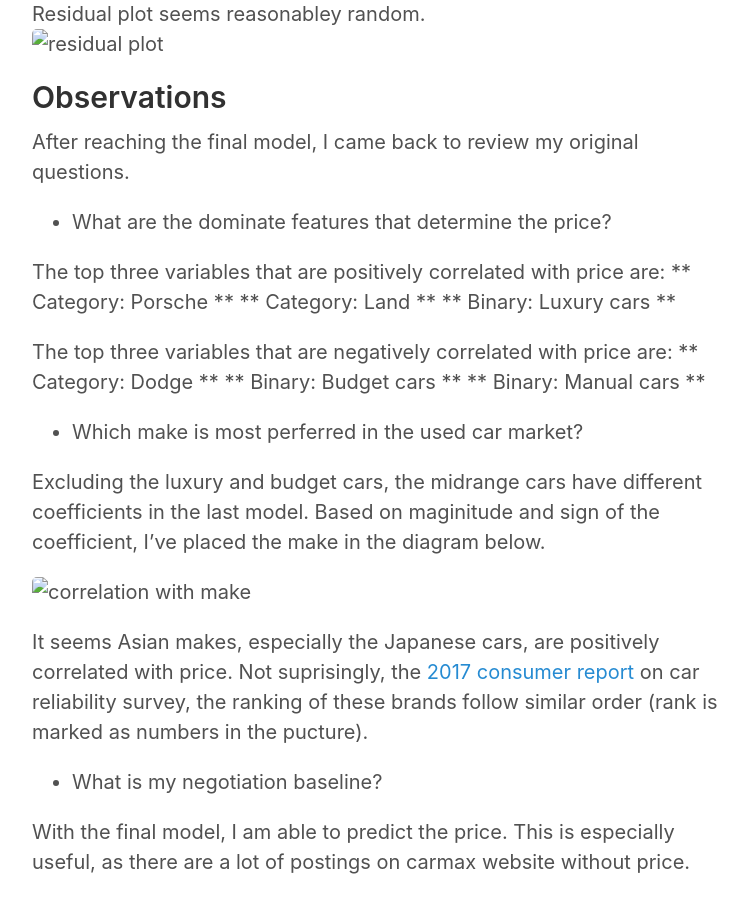
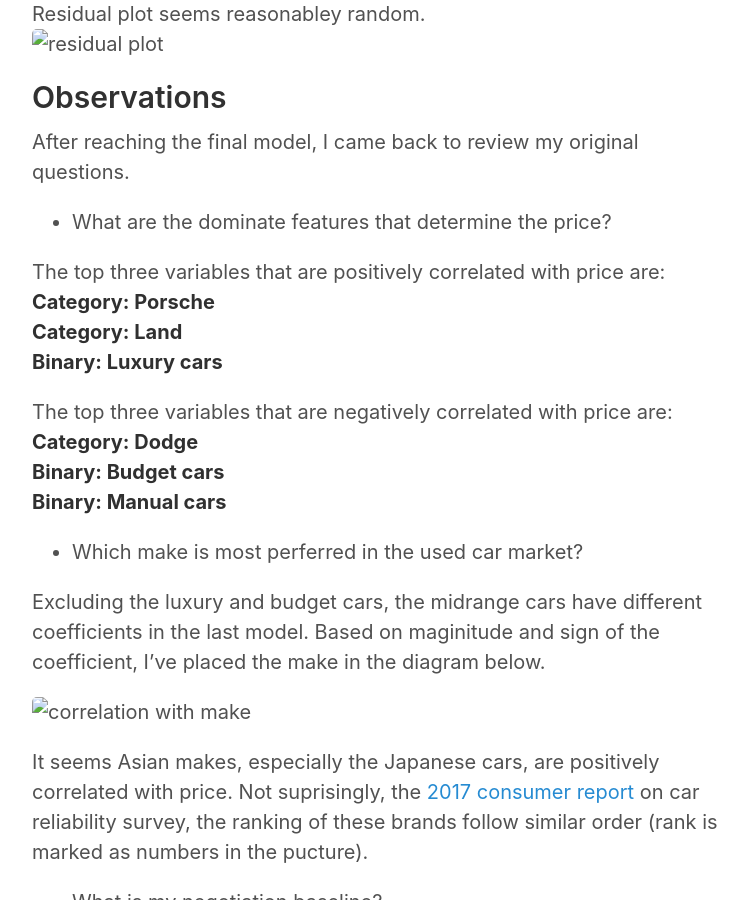
Before and after one commit to leomaxx/leomaxx.github.io, a Jekyll site: the page built from _posts/2018-07-25-carmax-price-regression.md, in a window 1280 px wide and 900 px high, scrolled down 2841 px. Shown: the whole window, without its empty margins (258-1006 px from the left). Built offline with Jekyll 4.4.1, drawn with Linux system fonts in a browser that asks for light colours.

```diff
--- a/_posts/2018-07-25-carmax-price-regression.md
+++ b/_posts/2018-07-25-carmax-price-regression.md
@@ -53,15 +53,15 @@ After reaching the final model, I came back to review my original questions.
 
 - What are the dominate features that determine the price?
 
-The top three variables that are positively correlated with price are:
-   ** Category: Porsche **
-   ** Category: Land **
-   ** Binary: Luxury cars **
+The top three variables that are positively correlated with price are:<br>
+   **Category: Porsche**<br>
+   **Category: Land**<br>
+   **Binary: Luxury cars**<br>
 
-The top three variables that are negatively correlated with price are:
-   ** Category: Dodge **
-   ** Binary: Budget cars **
-   ** Binary: Manual cars **
+The top three variables that are negatively correlated with price are:<br>
+   **Category: Dodge**<br>
+   **Binary: Budget cars**<br>
+   **Binary: Manual cars**<br>
 
 - Which make is most perferred in the used car market?
 
```
